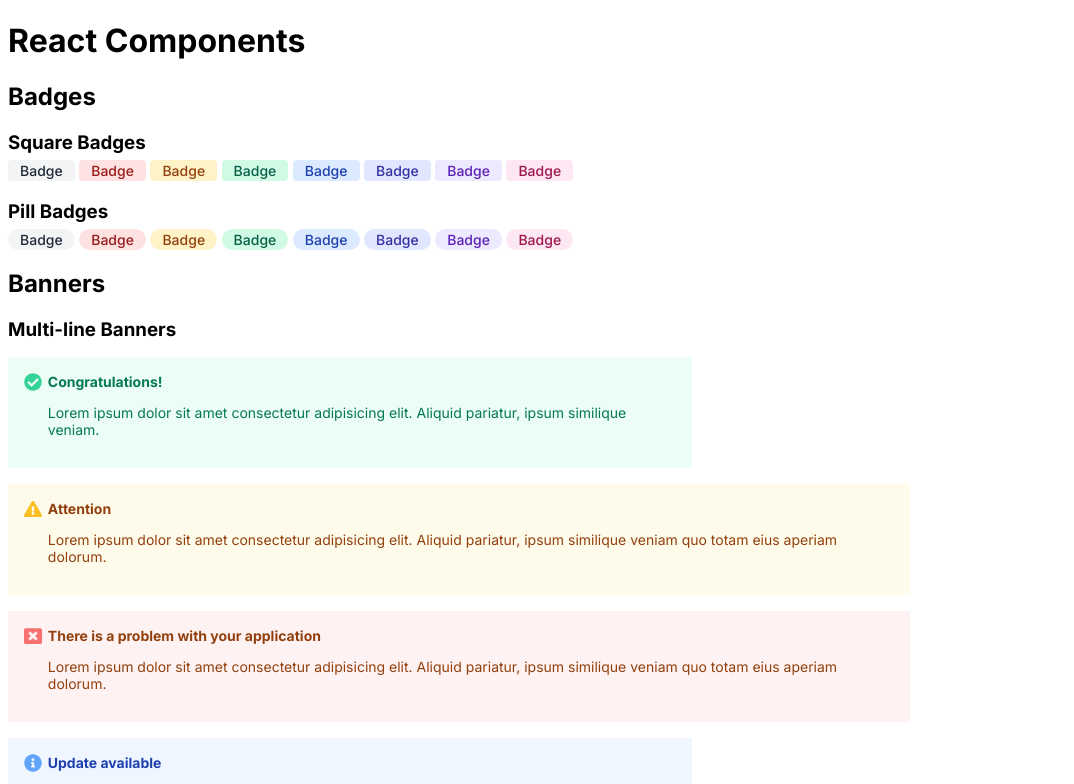
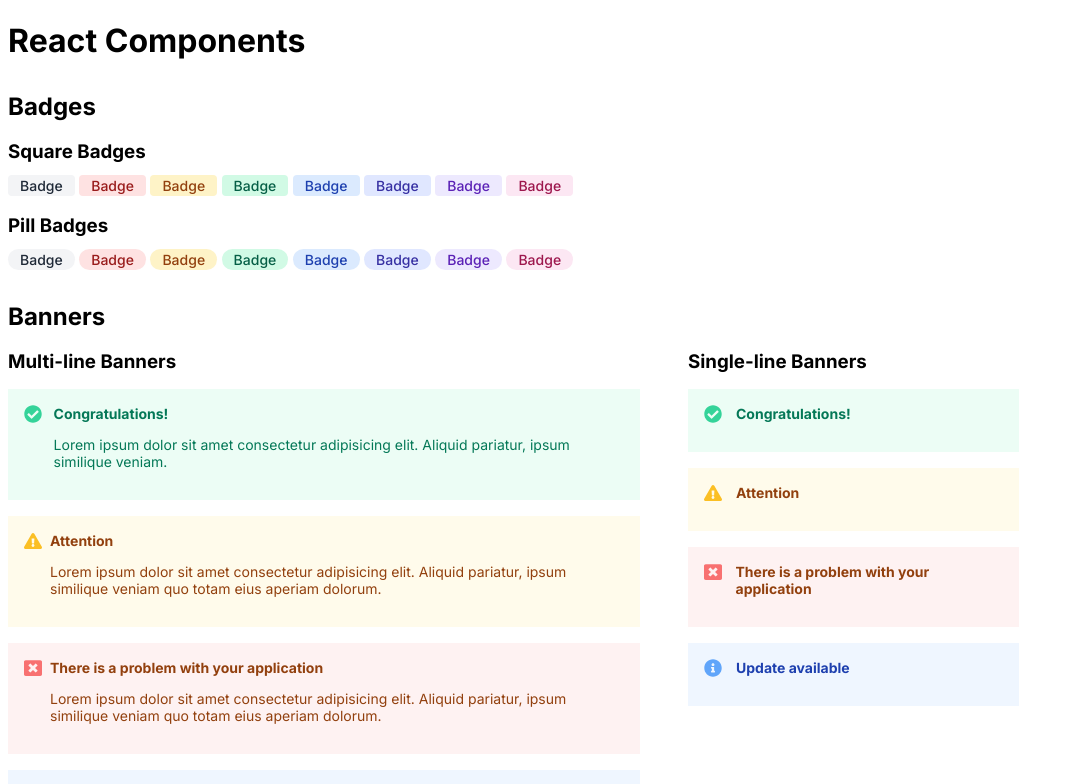
Before and after one commit to heidi37/react-scrimba-components, a React (Vite) app: page / in a window 1280 px wide. Shown: the top 784 px of the page, without its empty margins (0-1074 px from the left). Built offline with nearby package versions, Linux system fonts and the light colour scheme.

Commit message:
[TASK] Improve Layout

```diff
--- a/src/App.css
+++ b/src/App.css
@@ -1,9 +1,16 @@
+.container{
+  display:flex;
+  flex-wrap: wrap;
+  column-gap: 2rem;
+}
+
 /* badges */
 .badge {
   font-weight: 500;
   font-size: 14px;
   padding: 2px 12px;
   display: inline-block;
+  margin-top: .35rem;
 }
 
 .square {
@@ -56,14 +63,21 @@
 
 /* banners */
 
+.banners-container {
+  display: flex;
+  column-gap: 3rem;
+}
+
+.multi-line-banners, .single-line-banners {
+  max-width: 50%;
+}
+
 .banner {
   font-size: 14px;
   padding: 16px;
   display: flex;
   align-items: flex-start;
   margin: 1rem 0;
-  min-width: 50vw;
-  width: fit-content;
 
   p:first-of-type{
     margin-top: 0;
@@ -105,4 +119,5 @@
 .icon {
   flex-basis:24px;
   font-size: 18px;
+  margin-right: .5rem;
 }
--- a/src/App.jsx
+++ b/src/App.jsx
@@ -8,6 +8,8 @@
   return (
     <>
       <h1>React Components</h1>
+      <div className="container">
+        <div className="col">
         <h2>Badges</h2>
         <h3>Square Badges</h3>
           <Badge shape="square" color="gray">Badge</Badge>&nbsp;
@@ -27,17 +29,30 @@
           <Badge shape="pill" color="indigo">Badge</Badge>&nbsp;
           <Badge shape="pill" color="purple">Badge</Badge>&nbsp;
           <Badge shape="pill" color="pink">Badge</Badge>&nbsp;
+          </div>
+
+        <div className="col">
         <h2>Banners</h2>
+          <div className="banners-container">
+              <div className="multi-line-banners">
               <h3>Multi-line Banners</h3>
               <Banner status="success" title="Congratulations!" icon={<FaCheckCircle />}>Lorem ipsum dolor sit amet consectetur adipisicing elit. Aliquid pariatur, ipsum similique veniam.</Banner>
               <Banner status="warning" title="Attention" icon={<FaExclamationTriangle />}>Lorem ipsum dolor sit amet consectetur adipisicing elit. Aliquid pariatur, ipsum similique veniam quo totam eius aperiam dolorum.</Banner>
               <Banner status="error" title="There is a problem with your application" icon={<FaWindowClose />}>Lorem ipsum dolor sit amet consectetur adipisicing elit. Aliquid pariatur, ipsum similique veniam quo totam eius aperiam dolorum.</Banner>
               <Banner status="neutral" title="Update available" icon={<FaInfoCircle/>}>Lorem ipsum dolor sit amet consectetur adipisicing elit. Aliquid pariatur, ipsum similique veniam.</Banner>
+            </div>
+
+            <div className="single-line-banners">
             <h3>Single-line Banners</h3>
             <Banner status="success" title="Congratulations!" icon={<FaCheckCircle />}></Banner>
             <Banner status="warning" title="Attention" icon={<FaExclamationTriangle />}></Banner>
             <Banner status="error" title="There is a problem with your application" icon={<FaWindowClose />}></Banner>
             <Banner status="neutral" title="Update available" icon={<FaInfoCircle/>}></Banner>
+            </div>
+
+          </div>
+        </div>
+      </div>
     </>
   )
 }
--- a/src/index.css
+++ b/src/index.css
@@ -4,6 +4,15 @@
   font-family: Inter, sans-serif;
 }
 
+h1 {
+  margin-bottom: 0;
+}
+
+h2 {
+  margin-top: 2rem;
+  margin-bottom: 0;
+}
+
 h3 {
   margin-bottom: 6px;
 }
```
Lines whose indentation alone changed are shown as unchanged.
